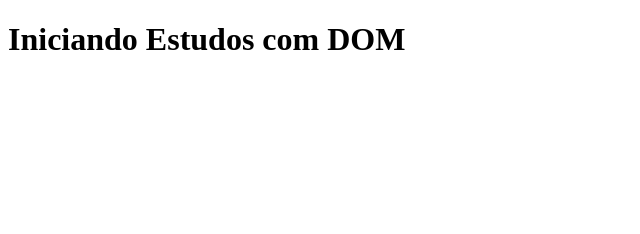
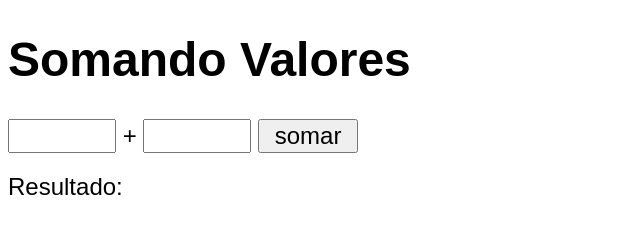
Before and after one commit to adrianomts7/Projeto-IMC, a plain HTML site: page index.html in a window 1280 px wide. Shown: the whole page, without its empty margins (0-640 px from the left). Drawn offline with Linux system fonts and the light colour scheme.

Commit message:
Estudos sobre os eventos DOM

```diff
--- a/index.html
+++ b/index.html
@@ -3,12 +3,48 @@
 <head>
     <meta charset="UTF-8">
     <meta name="viewport" content="width=device-width, initial-scale=1.0">
-    <title>Primeiros Passos com DOM</title>
+    <title>Somando Números</title>
     <style>
+        body{
+            font: normal 18pt arial;
+        }
+
+        input{
+            font: normal 18pt arial;
+            width: 100px;
+        }
+
+        div#res{
+            margin-top: 20px;
+        }
 
     </style>
+
 </head>
 <body>
-    <h1>Iniciando Estudos com DOM</h1>
+
+    <h1>Somando Valores</h1>
+    <input type="number" name="textn1" id="textn1"> +
+    <input type="number" name="textn2" id="textn2">
+    <input type="button" value="somar" onclick="somar()">
+
+    <div id="res">Resultado: </div>
+
+    <script>
+        function somar(){
+            var tn1 = window.document.getElementById('textn1')
+            var tn2 = window.document.querySelector('input#textn2')
+            var res = window.document.getElementById('res')
+
+            var n1 = Number(tn1.value)
+            var n2 = Number(tn2.value)
+
+            var s = n1 + n2
+
+            res.innerHTML = `A Soma entre ${n1} + ${n2} é igual a <strong>${s}</strong>`
+
+        }
+    </script>
+
 </body>
 </html>
```
